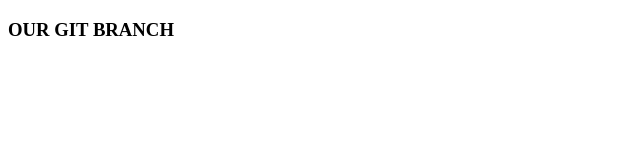
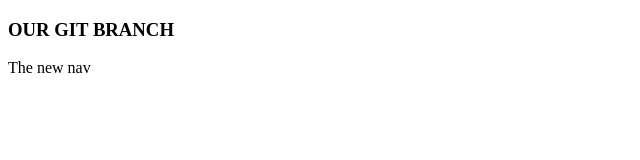
Before and after one commit to erukuno/GITHUBBRANCHES, a plain HTML site: page index.html in a window 1280 px wide. Shown: the full height of the page, 0-640 px from the left. Drawn offline with Linux system fonts and the light colour scheme.

Commit message:
version 2

```diff
--- a/index.html
+++ b/index.html
@@ -7,5 +7,6 @@
   </head>
   <body>
     <h3>OUR GIT BRANCH</h3>
+    <nav>The new nav</nav>
   </body>
 </html>
```
